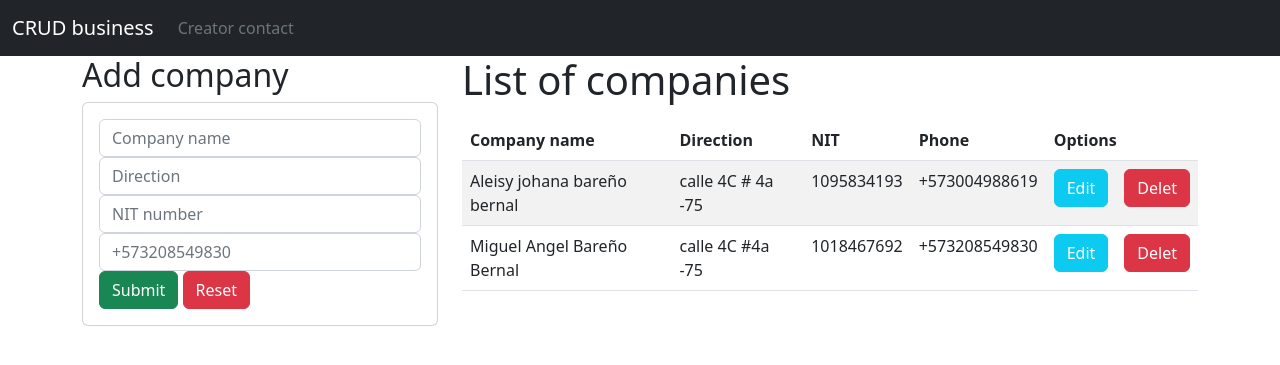
After one commit to miguelAngelBareno/CRUD-with-Django, a Django app: page /databaseManagement/ in a window 1280 px wide. The commit adds this page. Shown: the top 365 px of the page. Run offline with Django 4.2, Linux system fonts and the light colour scheme; data comes from the database, SQL or seed files in the repository; both versions use the stored data as it was after the commit.

Commit message:
First CRUD

```diff
--- /dev/null
+++ b/businessAdministrator/DBadministrator/templates/DBadministrator/base.html
@@ -0,0 +1,30 @@
+<!DOCTYPE html>
+<html lang="en">
+<head>
+    <meta charset="UTF-8">
+    <meta http-equiv="X-UA-Compatible" content="IE=edge">
+    <meta name="viewport" content="width=device-width, initial-scale=1.0">
+    <title>{% block title%} {% endblock %}</title>
+    <link href="https://cdn.jsdelivr.net/npm/bootstrap@5.2.0-beta1/dist/css/bootstrap.min.css" rel="stylesheet" integrity="sha384-0evHe/X+R7YkIZDRvuzKMRqM+OrBnVFBL6DOitfPri4tjfHxaWutUpFmBp4vmVor" crossorigin="anonymous">
+</head>
+<body>
+<nav class="navbar navbar-expand-lg bg-dark ">
+    <div class="container-fluid">
+        <a class="navbar-brand text-white" href="#">CRUD business</a>
+    <button class="navbar-toggler" type="button" data-bs-toggle="collapse" data-bs-target="#navbarNavAltMarkup" aria-controls="navbarNavAltMarkup" aria-expanded="false" aria-label="Toggle navigation">
+        <span class="navbar-toggler-icon"></span>
+    </button>
+    <div class="collapse navbar-collapse" id="navbarNavAltMarkup">
+        <div class="navbar-nav">
+        <a class="nav-link text-secondary" href="#">Creator contact</a>
+        </div>
+    </div>
+    </div>
+</nav>
+<div class="container">
+    {% block body %}
+    {% endblock %}
+</div>
+    <script src="https://cdn.jsdelivr.net/npm/bootstrap@5.2.0-beta1/dist/js/bootstrap.bundle.min.js" integrity="sha384-pprn3073KE6tl6bjs2QrFaJGz5/SUsLqktiwsUTF55Jfv3qYSDhgCecCxMW52nD2" crossorigin="anonymous"></script>
+</body>
+</html>
--- a/businessAdministrator/DBadministrator/templates/DBadministrator/databaseManagement.html
+++ b/businessAdministrator/DBadministrator/templates/DBadministrator/databaseManagement.html
@@ -1,12 +1,61 @@
-<!DOCTYPE html>
-<html lang="en">
-<head>
-    <meta charset="UTF-8">
-    <meta http-equiv="X-UA-Compatible" content="IE=edge">
-    <meta name="viewport" content="width=device-width, initial-scale=1.0">
-    <title>Database Management</title>
-</head>
-<body>
+{% extends "./base.html" %}
 
-</body>
-</html>
+{% block title %} Database Management{% endblock %}
+
+{% block body %}
+<div class="row">
+    <div class="col-sm-12 col-mg-6 col-lg-4 col-xl-4">
+        <h2>Add company</h2>
+        <div class="card ">
+            <div class="card-body">
+                <form action="/registerCompany/" method="POST">{% csrf_token%}
+                    <div class="form-grup">
+                        <input type="text" id="txtCompanyName" name="txtCompanyName" class="form-control" placeholder="Company name" minlength= "3" maxlegth="20" required>
+                    </div>
+                    <div class="form-grup">
+                        <input type="text" id="txtDirection" name="txtDirection" class="form-control" placeholder="Direction" maxlegth="20" required>
+                    </div>
+                    <div class="form-grup">
+                        <input type="text" id="NumNIT" name="NumNit" class="form-control" placeholder="NIT number" minlength= "10" maxlegth="10" required>
+                    </div>
+                    <div class="form-grup">
+                        <input type="text" id="celphone" name="celphone" class="form-control" placeholder="+573208549830" minlength= "0" maxlegth="15">
+                    </div>
+                    <div class="form-grup">
+                        <button type="submit" class="btn btn-success btn-block text-white">Submit</button>
+                        <button type="reset" class="btn btn-danger text-white">Reset</button>
+                    </div>
+                </form>
+            </div>
+        </div>
+    </div>
+    <div class="col-sm-12 col-mg-6 col-lg-8 col-xl-8">
+        <h1>List of companies</h1>
+        <div class="table-responsive py-2">
+            <table class="table table-striped">
+                <thead>
+                    <tr>
+                        <th>Company name</th>
+                        <th>Direction</th>
+                        <th>NIT</th>
+                        <th>Phone</th>
+                        <th colspan="2">Options</th>
+                    </tr>
+                </thead>
+                <tbody>
+                    {% for item in bussines %}
+                    <tr>
+                        <td>{{item.company_name}}</td>
+                        <td>{{item.direction}}</td>
+                        <td>{{item.NIT}}</td>
+                        <td>{{item.phone}}</td>
+                        <td><a href="/editCompany/{{item.NIT}}" class="btn btn-info text-white">Edit</a></td>
+                        <td><a href="/deleteCompany/{{item.NIT}}" class="btn btn-danger text-white">Delet</a></td>
+                    </tr>
+                    {% endfor %}
+                </tbody>
+            </table>
+        </div>
+    </div>
+</div>
+{% endblock %}
--- a/businessAdministrator/DBadministrator/views.py
+++ b/businessAdministrator/DBadministrator/views.py
@@ -1,6 +1,45 @@
-from django.shortcuts import render
+from django.shortcuts import render, redirect
 from django.http import HttpResponse
+
+from .models import Business
 
 
 def databaseManagement(request):
-    return render(request, "DBadministrator/databaseManagement.html")
+    listBusiness = Business.objects.all() #list of companies
+    return render(request, "DBadministrator/databaseManagement.html", {"bussines":listBusiness})
+
+
+def registerCompany(request):
+    name = request.POST['txtCompanyName']
+    direct = request.POST['txtDirection']
+    nitNumber = request.POST['NumNit']
+    celphone = request.POST['celphone']
+
+    company = Business.objects.create(company_name=name, direction=direct, NIT=nitNumber, phone=celphone)
+    return redirect('/databaseManagement/')
+
+
+def editCompany(request, code):
+    company = Business.objects.get(NIT=code)
+    return render(request, "DBadministrator/editCompany.html", {"company":company})
+
+def companyEdit(request):
+    name = request.POST['txtCompanyName']
+    direct = request.POST['txtDirection']
+    nitNumber = request.POST['NumNit']
+    celphone = request.POST['celphone']
+
+    company = Business.objects.get(NIT=nitNumber)
+    company.company_name = name
+    company.direction = direct
+    company.phone = celphone
+
+    company.save()
+    return redirect('/databaseManagement/')
+
+
+def deleteCompany(request, code):
+    company = Business.objects.get(NIT=code)
+    company.delete()
+
+    return redirect('/databaseManagement/')
--- a/businessAdministrator/businessAdministrator/settings.py
+++ b/businessAdministrator/businessAdministrator/settings.py
@@ -52,6 +52,8 @@ MIDDLEWARE = [
 ]
 
 ROOT_URLCONF = 'businessAdministrator.urls'
+
+APPEND_SLASH=False
 
 TEMPLATES = [
     {
--- a/businessAdministrator/businessAdministrator/urls.py
+++ b/businessAdministrator/businessAdministrator/urls.py
@@ -19,5 +19,9 @@ from DBadministrator import views
 
 urlpatterns = [
     path('admin/', admin.site.urls),
-    path("databaseManagement", views.databaseManagement, name="databaseManagement"),
+    path("databaseManagement/", views.databaseManagement, name="databaseManagement"),
+    path("registerCompany/", views.registerCompany, name="registerCompany"),
+    path("editCompany/<code>", views.editCompany, name='editCompany'),
+    path("companyEdit/", views.companyEdit, name='companyEdit'),
+    path("deleteCompany/<code>", views.deleteCompany, name='deleteCompany'),
 ]
```
Also changed, not shown: businessAdministrator/DBadministrator/templates/DBadministrator/editCompany.html (added, +34 -0 lines), businessAdministrator/db.sqlite3.
